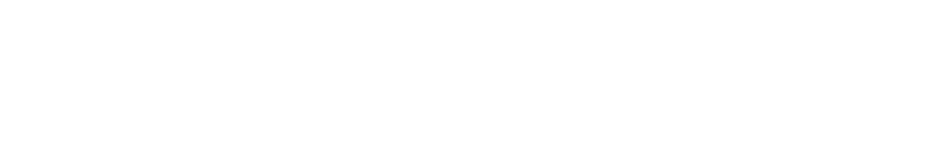
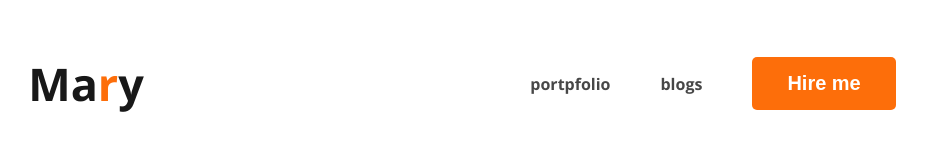
Before and after one commit to Habib1112223/developer-portpolio, a plain HTML site: page index.html in a window 1280 px wide. Shown: the whole page, without its empty margins (153-1080 px from the left). Drawn offline with nearby package versions, Linux system fonts and the light colour scheme.

Commit message:
clear the commit

```diff
--- a/index.html
+++ b/index.html
@@ -5,10 +5,23 @@
       <meta name="viewport" content="width=device-width, initial-scale=1.0">
       <title>developer portpholio</title>
       <link rel="shortcut icon" href="images/port.png" type="image/x-icon">
+      <link rel="preconnect" href="https://fonts.googleapis.com">
+       <link rel="preconnect" href="https://fonts.gstatic.com" crossorigin>
+       <link href="https://fonts.googleapis.com/css2?family=Open+Sans:wght@700&display=swap" rel="stylesheet">
+
+
+      <link rel="stylesheet" href="styles/port.css">
 </head>
 <body>
       <header>
-
+            <nav>
+                  <h3 class="nav-title">Ma<span class="primary-color">r</span>y</h3>
+                  <ul class="menus">
+                        <li><a href="">portpfolio</a></li>
+                        <li><a href="">blogs</a></li>
+                        <li><button class="btn-primary">Hire me</button ></li>
+                  </ul>
+            </nav>
       </header>
       <main>
 
--- /dev/null
+++ b/styles/port.css
@@ -0,0 +1,47 @@
+/* common shared styles */
+body {
+      font-family: 'Open Sans', sans-serif;
+}
+
+.btn-primary {
+      border-radius: 5px;
+      background: #FD6E0A;
+      border: 0;
+      color: white;
+      font-size: 20px;
+      font-weight: 700;
+      padding: 15px 35px;
+}
+
+/* nav related styles */
+nav {
+      display: flex;
+      align-items: center;
+      justify-content: space-around;
+}
+
+nav>ul {
+      display: flex;
+      align-items: center;
+}
+
+nav li {
+      list-style: none;
+      margin-right: 50px;
+}
+
+nav a {
+      text-decoration: none;
+      color: #474747;
+}
+
+.nav-title {
+      color: #181818;
+      font-size: 45px;
+      font-weight: 800;
+}
+
+.primary-color {
+      color: #FD6E0A;
+
+}
```
